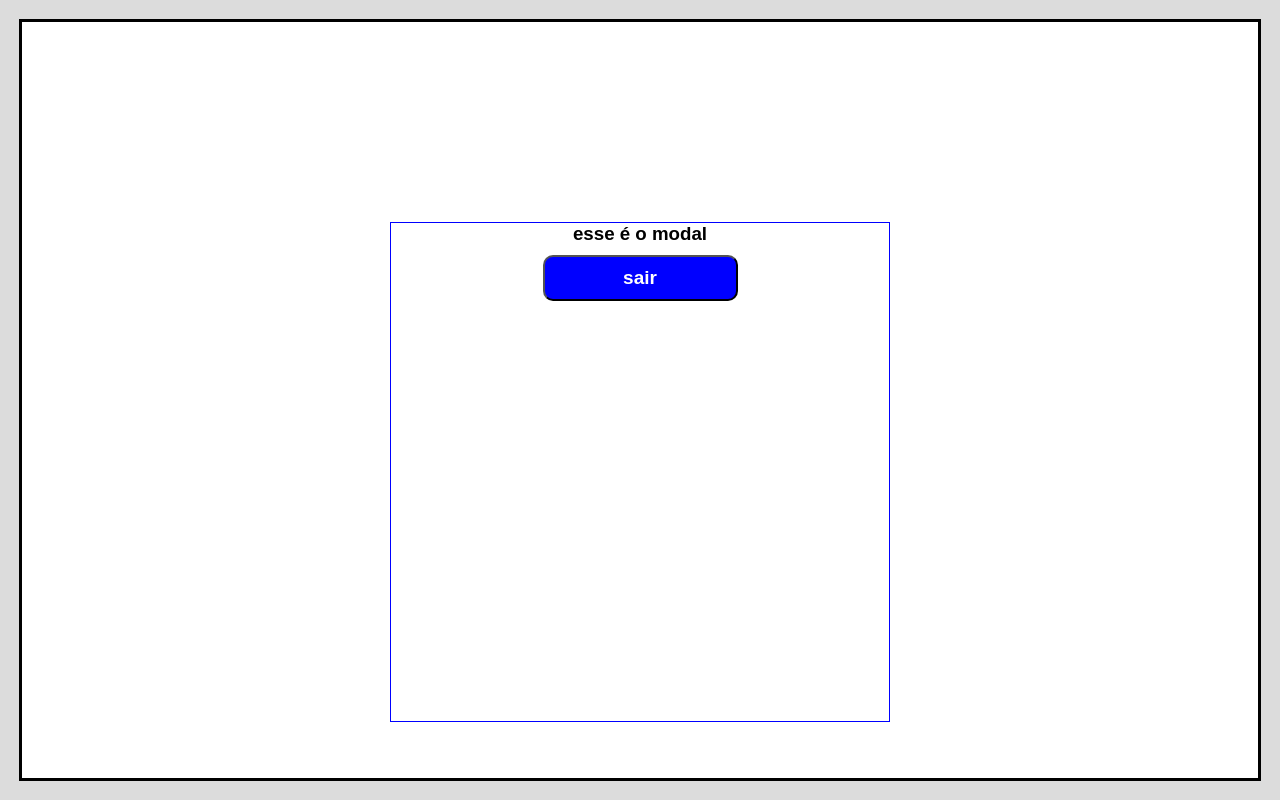
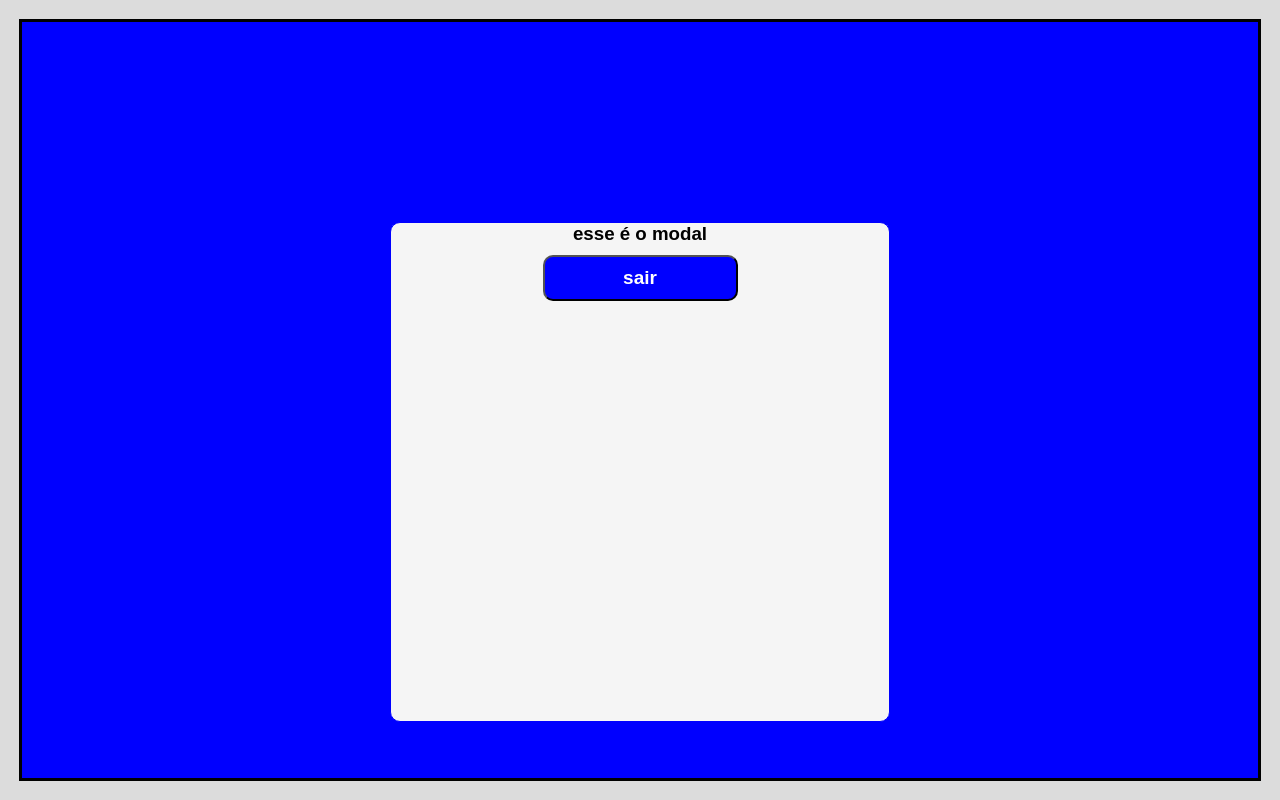
Before and after one commit to joaocarlosweb/PaginaDeLogin, a plain HTML site: page home.html in a window 1280 px wide. Both pictures are taken after a click on the button "Clique-me!". Drawn offline with Linux system fonts and the light colour scheme.

Commit message:
atualizado

```diff
--- a/home.css
+++ b/home.css
@@ -70,6 +70,7 @@ img:hover {
     padding-top:200px ;
     text-align: center;
     align-items: center;
+    background-color: blue;
 }
 .modalshow{
     margin: auto;
@@ -79,4 +80,6 @@ img:hover {
     border: 1px solid blue;
     text-align: center;
     align-items: center;
+    background-color: whitesmoke;
+    border-radius: 10px;
 }
```
